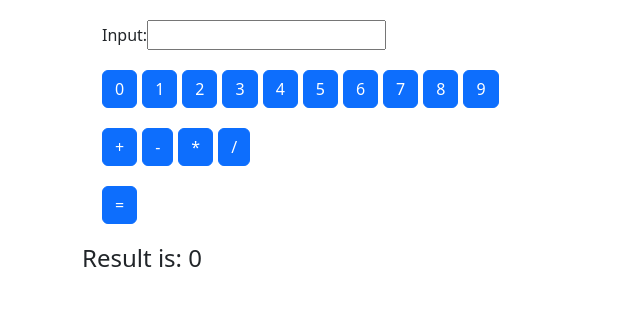
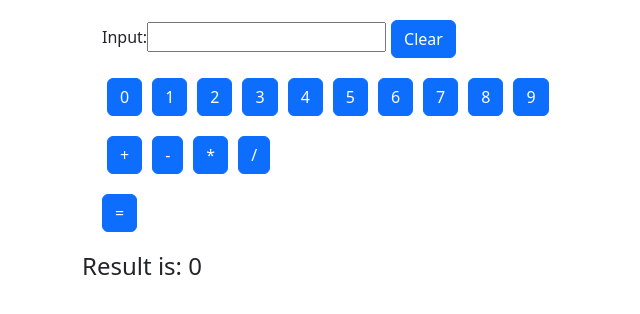
Before and after one commit to SriKavyaVanama/calculator, an Angular app: page /calculator in a window 1280 px wide. Shown: the top 314 px of the page, without its empty margins (0-640 px from the left). Built offline with nearby package versions, Linux system fonts and the light colour scheme.

Commit message:
added clear button
clicking the clear button will remove the data in input and result fields

```diff
--- a/src/app/calculator/cal/cal.component.html
+++ b/src/app/calculator/cal/cal.component.html
@@ -3,6 +3,7 @@
     <div class="content">
       <label> Input: </label>
       <input type="text" formControlName="input" />
+      <button class="btn btn-primary btn-number" (click)="onClear()">Clear</button>
     </div>
     <div class="content">
       <button
--- a/src/app/calculator/cal/cal.component.scss
+++ b/src/app/calculator/cal/cal.component.scss
@@ -3,6 +3,7 @@
         margin: 20px;
         .btn-number{
             margin-right: 5px;
+            margin-left: 5px;
         }
     }
 }
--- a/src/app/calculator/cal/cal.component.ts
+++ b/src/app/calculator/cal/cal.component.ts
@@ -20,6 +20,11 @@ export class CalComponent {
       (this.calculatorForm.get('input')?.value as string) + buttonValue;
     this.calculatorForm.get('input')?.setValue(inputValue as string);
   }
+
+  onClear(){
+    this.calculatorForm.get('input')?.setValue('');
+    this.finalResultValue = 0;
+  }
   onSubmit() {
     this.finalResultValue = eval(this.calculatorForm.get('input')?.value as string)
   }
```
